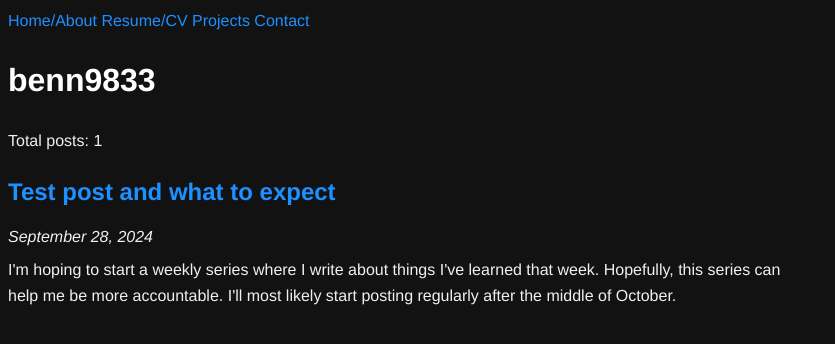
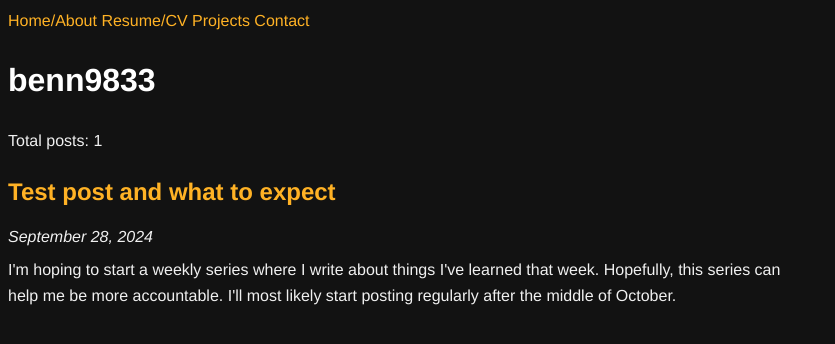
Before and after one commit to benn9833/benn9833.github.io, a Jekyll site: the page built from index.html, in a window 1280 px wide. Shown: the top 344 px of the page, without its empty margins (0-835 px from the left). Built offline with Jekyll 4.4.1, drawn with Linux system fonts in a browser that asks for light colours.

Commit message:
Update style.css
changing the link colors to a lighter orange

```diff
--- a/assets/css/style.css
+++ b/assets/css/style.css
@@ -19,7 +19,8 @@ h1, h2, h3, h4, h5, h6 {
 
 /* Links */
 a {
-    color: #1e90ff; /* Dodger blue for links */
+    /* color: #1e90ff;*/ /* Dodger blue for links */
+    color: #ffb225;
     text-decoration: none;
 }
 
```
